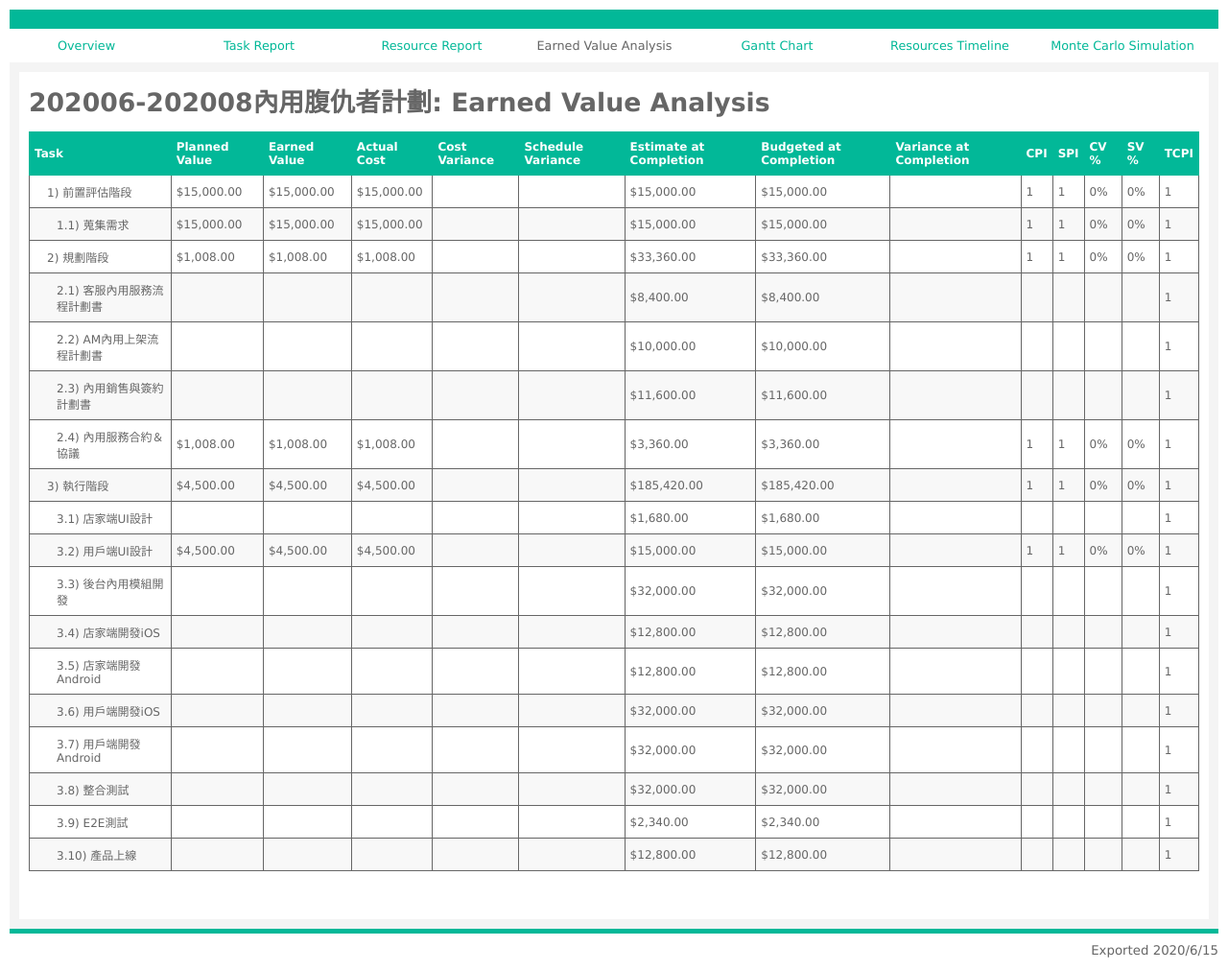
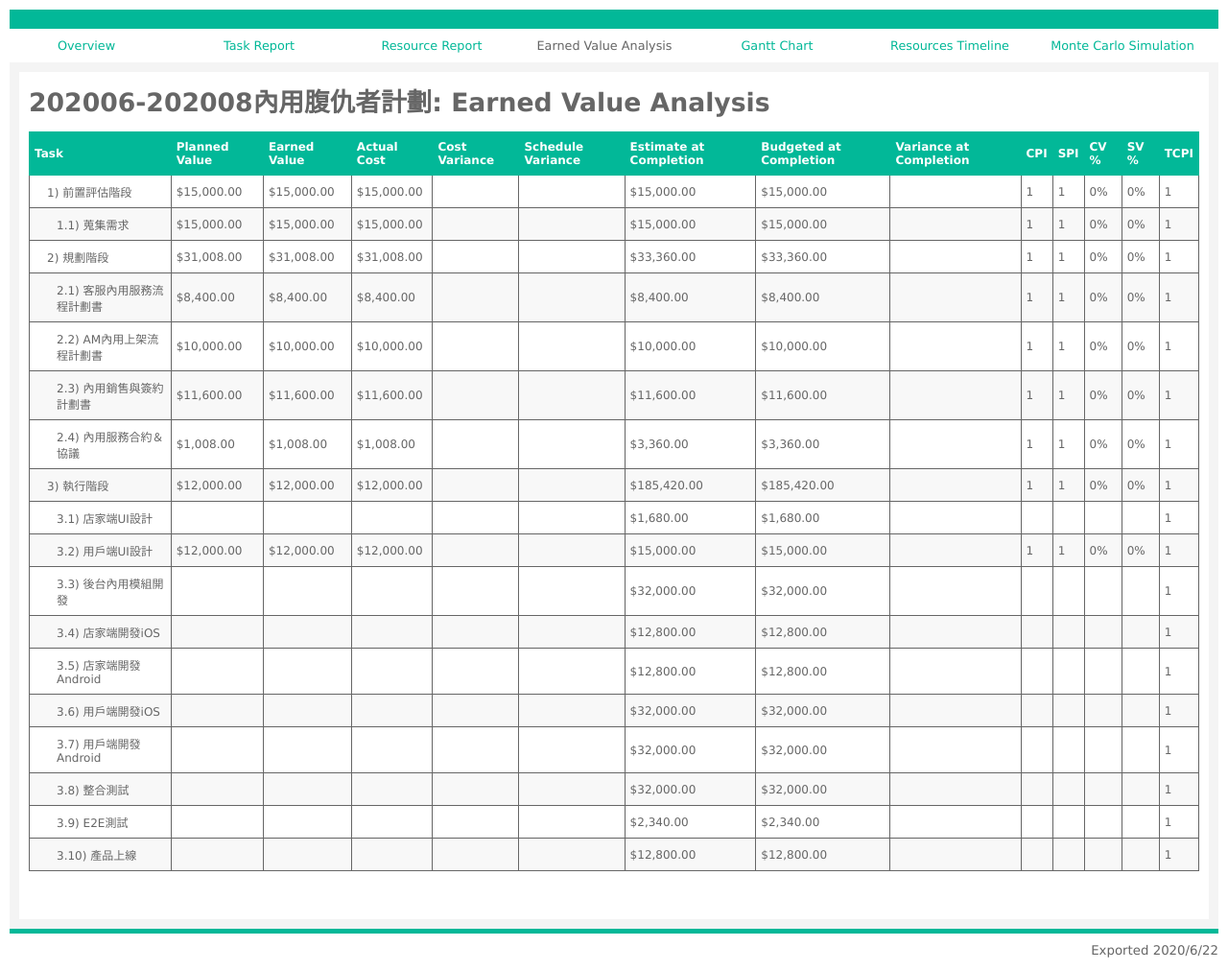
Before and after one commit to atomjay/atomjay.github.io, a plain HTML site: page eva.html in a window 1280 px wide. Shown: the whole page at 96% size. Drawn offline with Linux system fonts and the light colour scheme.

Commit message:
update project 20200622

```diff
--- a/eva.html
+++ b/eva.html
@@ -96,9 +96,9 @@
 	</tr>
 	<tr>
 		<td style="padding-left: 18px;" class="wrap">2) 規劃階段</td>
-		<td>$1,008.00</td>
-		<td>$1,008.00</td>
-		<td>$1,008.00</td>
+		<td>$31,008.00</td>
+		<td>$31,008.00</td>
+		<td>$31,008.00</td>
 		<td></td>
 		<td></td>
 		<td>$33,360.00</td>
@@ -112,50 +112,50 @@
 	</tr>
 	<tr>
 		<td style="padding-left: 28px;" class="wrap">2.1) 客服內用服務流程計劃書</td>
-		<td></td>
-		<td></td>
-		<td></td>
+		<td>$8,400.00</td>
+		<td>$8,400.00</td>
+		<td>$8,400.00</td>
 		<td></td>
 		<td></td>
 		<td>$8,400.00</td>
 		<td>$8,400.00</td>
 		<td></td>
-		<td></td>
-		<td></td>
-		<td></td>
-		<td></td>
+		<td>1</td>
+		<td>1</td>
+		<td>0%</td>
+		<td>0%</td>
 		<td>1</td>
 	</tr>
 	<tr>
 		<td style="padding-left: 28px;" class="wrap">2.2) AM內用上架流程計劃書</td>
-		<td></td>
-		<td></td>
-		<td></td>
+		<td>$10,000.00</td>
+		<td>$10,000.00</td>
+		<td>$10,000.00</td>
 		<td></td>
 		<td></td>
 		<td>$10,000.00</td>
 		<td>$10,000.00</td>
 		<td></td>
-		<td></td>
-		<td></td>
-		<td></td>
-		<td></td>
+		<td>1</td>
+		<td>1</td>
+		<td>0%</td>
+		<td>0%</td>
 		<td>1</td>
 	</tr>
 	<tr>
 		<td style="padding-left: 28px;" class="wrap">2.3) 內用銷售與簽約計劃書</td>
-		<td></td>
-		<td></td>
-		<td></td>
+		<td>$11,600.00</td>
+		<td>$11,600.00</td>
+		<td>$11,600.00</td>
 		<td></td>
 		<td></td>
 		<td>$11,600.00</td>
 		<td>$11,600.00</td>
 		<td></td>
-		<td></td>
-		<td></td>
-		<td></td>
-		<td></td>
+		<td>1</td>
+		<td>1</td>
+		<td>0%</td>
+		<td>0%</td>
 		<td>1</td>
 	</tr>
 	<tr>
@@ -176,9 +176,9 @@
 	</tr>
 	<tr>
 		<td style="padding-left: 18px;" class="wrap">3) 執行階段</td>
-		<td>$4,500.00</td>
-		<td>$4,500.00</td>
-		<td>$4,500.00</td>
+		<td>$12,000.00</td>
+		<td>$12,000.00</td>
+		<td>$12,000.00</td>
 		<td></td>
 		<td></td>
 		<td>$185,420.00</td>
@@ -208,9 +208,9 @@
 	</tr>
 	<tr>
 		<td style="padding-left: 28px;" class="wrap">3.2) 用戶端UI設計</td>
-		<td>$4,500.00</td>
-		<td>$4,500.00</td>
-		<td>$4,500.00</td>
+		<td>$12,000.00</td>
+		<td>$12,000.00</td>
+		<td>$12,000.00</td>
 		<td></td>
 		<td></td>
 		<td>$15,000.00</td>
@@ -354,6 +354,6 @@
         </div><!-- end table wrap -->
 	</div>
     </div><!-- end contentwrap -->
-	 <p class="exported">Exported 2020/6/15</p>
+	 <p class="exported">Exported 2020/6/22</p>
 </body>
 </html>
```
Also changed, not shown: gantt.html (+3 -3 lines), index.html (+10 -10 lines), montecarlo.html (+1 -1 lines), resource.html (+9 -9 lines), task.html (+7 -7 lines), timeline.html (+1 -1 lines), include/gantt0,0.jpg, include/timeline0,0.jpg, include/timeline0,1.jpg, include/timeline0,2.jpg.
